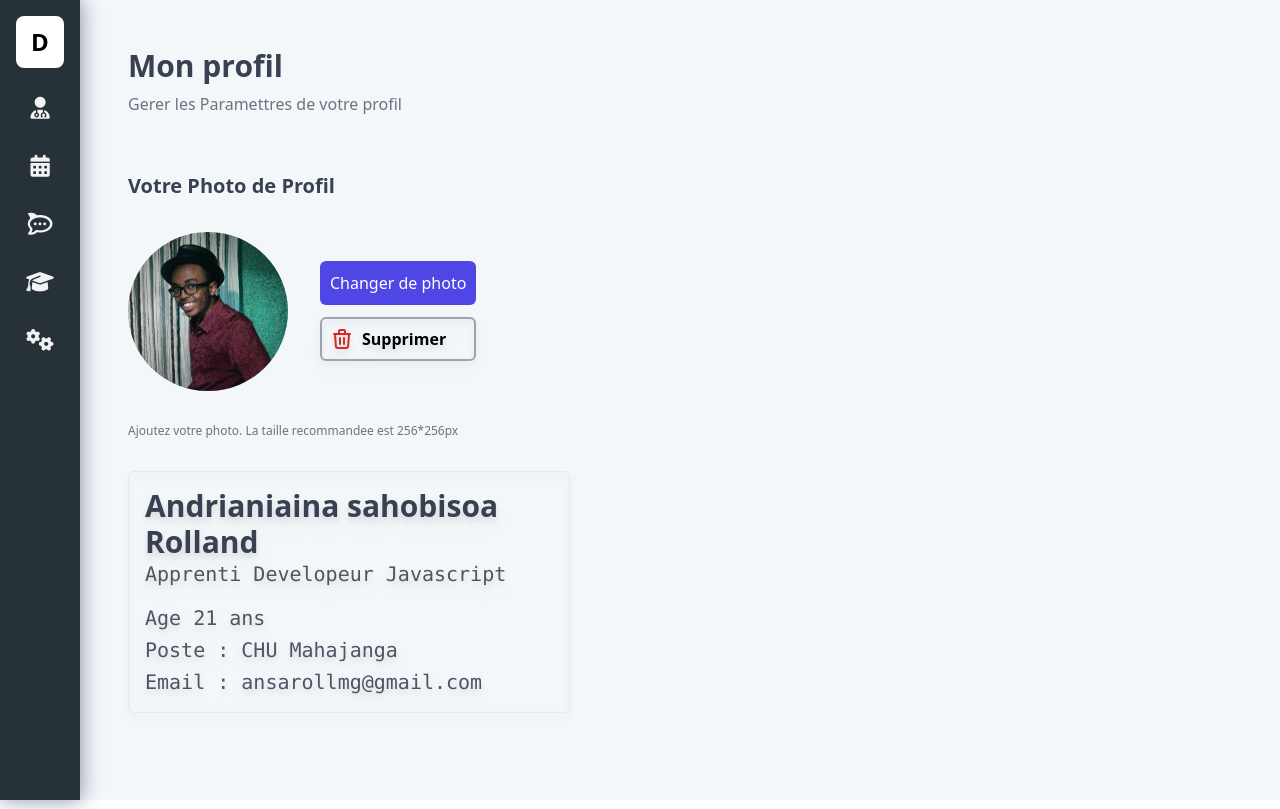
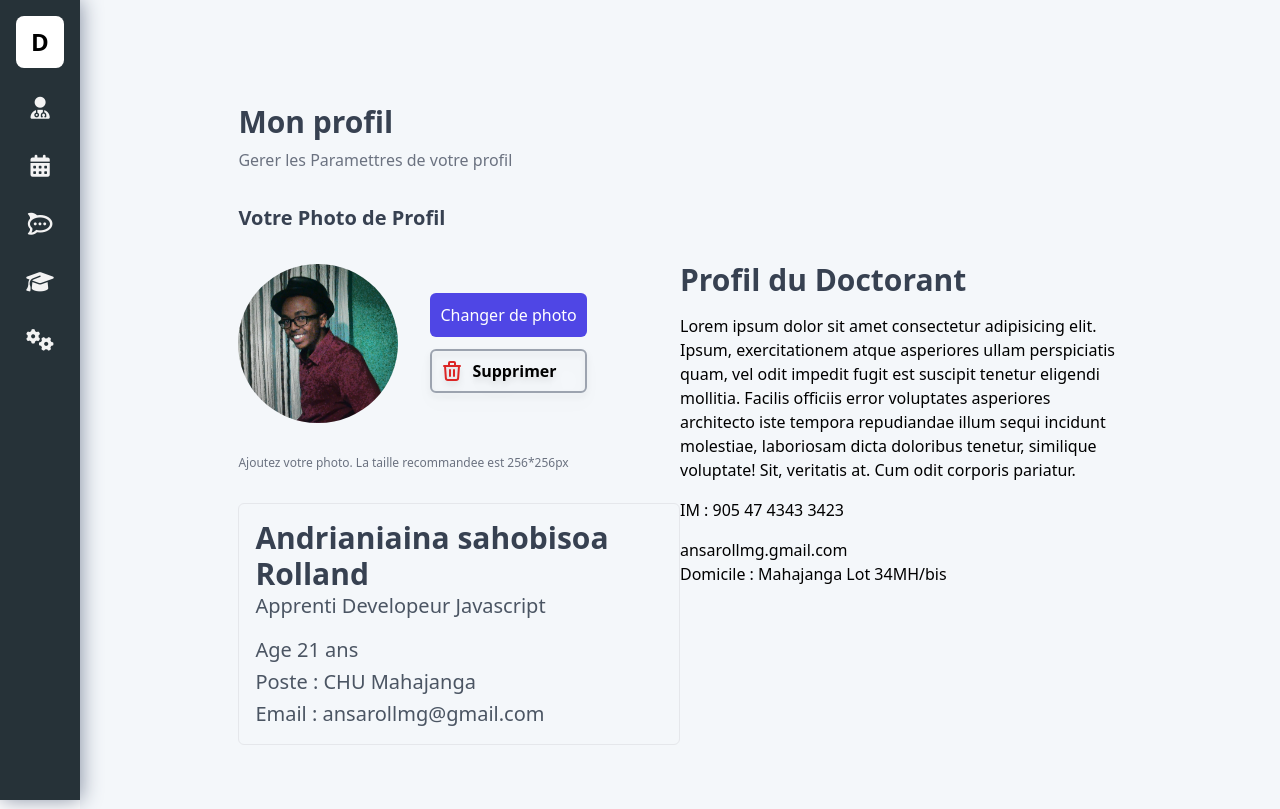
Before and after one commit to ansaroll/SVS_F, an Angular app: page /doctorant in a window 1280 px wide. Built offline with nearby package versions, Linux system fonts and the light colour scheme.

Commit message:
front profil doctorant 1.1

```diff
--- a/package.json
+++ b/package.json
@@ -18,6 +18,8 @@
     "@angular/platform-browser": "~13.2.0",
     "@angular/platform-browser-dynamic": "~13.2.0",
     "@angular/router": "~13.2.0",
+    "angular-calendar": "^0.29.0",
+    "date-fns": "^2.28.0",
     "materialize-css": "^1.0.0-rc.2",
     "rxjs": "~7.5.0",
     "tslib": "^2.3.0",
--- a/src/app/admin/components/body/body.component.scss
+++ b/src/app/admin/components/body/body.component.scss
@@ -1,6 +1,6 @@
 .body{
   width : calc(100% - 5rem);
-  height : 100vh;
+  min-height : 100vh;
   margin-left: 5rem;
   z-index: 0;
   position: relative;
--- a/src/app/admin/components/courses/courses.component.html
+++ b/src/app/admin/components/courses/courses.component.html
@@ -4,14 +4,14 @@
 <div class="pb-16">
   <div class="container m-auto px-6 text-gray-600 md:px-12 xl:px-6">
       <div class="mb-12 space-y-2 text-center">
-        <span class="block w-max mx-auto px-3 py-1.5 border border-green-200 rounded-full bg-green-100 text-green-600">Les Formations</span>
-        <h2 class="text-2xl text-cyan-900 font-bold md:text-4xl">Sharing is Caring</h2>
-        <p class="lg:w-6/12 lg:mx-auto">Quam hic dolore cumque voluptate rerum beatae et quae, tempore sunt, debitis dolorum officia aliquid explicabo? Excepturi, voluptate?</p>
+        <!-- <span class="block w-max mx-auto px-3 py-1.5 border border-green-200 rounded-full bg-green-100 text-green-600">Les Formations</span> -->
+        <h2 class="text-2xl text-cyan-900 font-bold md:text-4xl">Les Formations de l'EAD</h2>
+        <!-- <p class="lg:w-6/12 lg:mx-auto">Quam hic dolore cumque voluptate rerum beatae et quae, tempore sunt, debitis dolorum officia aliquid explicabo? Excepturi, voluptate?</p> -->
       </div>
 
       <div class="grid gap-12 lg:grid-cols-2">
         <div class="p-1 rounded-xl group sm:flex space-x-6 bg-white bg-opacity-50 shadow-xl hover:rounded-2xl">
-          <img src="https://tailus.io/sources/blocks/twocards/preview/images/woman.jpg" alt="art cover" loading="lazy" width="1000" height="667" class="h-56 sm:h-full w-full sm:w-5/12 object-cover object-top rounded-lg transition duration-500 group-hover:rounded-xl">
+          <img src="https://th.bing.com/th/id/R.8864e5f202209ea2e7391f519d96003e?rik=fXphrAYd3jq76g&riu=http%3a%2f%2fwww.hauts-de-france.ars.sante.fr%2fsystem%2ffiles%2f2018-04%2fSTSS+1.png&ehk=Bat1Xfifbq8CFH0Q%2fAZ1tQ8nEvV3xgvOT%2f7prrhM3rk%3d&risl=&pid=ImgRaw&r=0" alt="art cover" loading="lazy" width="1000" height="667" class="h-56 sm:h-full w-full sm:w-5/12 object-cover object-top rounded-lg transition duration-500 group-hover:rounded-xl">
           <div class="sm:w-7/12 pl-0 p-5">
             <div class="space-y-2">
               <div class="space-y-4">
@@ -22,8 +22,9 @@
             </div>
           </div>
         </div>
+
         <div class="p-1 rounded-xl group sm:flex space-x-6 bg-white bg-opacity-50 shadow-xl hover:rounded-2xl">
-          <img src="https://tailus.io/sources/blocks/twocards/preview/images/man.jpg" alt="art cover" loading="lazy" width="1000" height="667" class="h-56 sm:h-full w-full sm:w-5/12 object-cover object-top rounded-lg transition duration-500 group-hover:rounded-xl">
+          <img src="https://th.bing.com/th/id/R.964876ad1991928651a924ca356c76b8?rik=4lXgDV14inUNYw&riu=http%3a%2f%2fextranet.santemonteregie.qc.ca%2fuserfiles%2fimage%2fsante-publique%2fpromotion-prevention%2fN2-180-Promotion-prevention.jpg&ehk=GLChut8KZeTxEtnoUsTWs1PR1N2mMMJvltuwNGdh8Vo%3d&risl=&pid=ImgRaw&r=0" alt="art cover" loading="lazy" width="1000" height="667" class="h-56 sm:h-full w-full sm:w-5/12 object-cover object-top rounded-lg transition duration-500 group-hover:rounded-xl">
           <div class="sm:w-7/12 pl-0 p-5">
             <div class="space-y-2">
               <div class="space-y-4">
@@ -34,8 +35,9 @@
             </div>
           </div>
         </div>
+
         <div class="p-1 rounded-xl group sm:flex space-x-6 bg-white bg-opacity-50 shadow-xl hover:rounded-2xl">
-          <img src="https://tailus.io/sources/blocks/twocards/preview/images/man.jpg" alt="art cover" loading="lazy" width="1000" height="667" class="h-56 sm:h-full w-full sm:w-5/12 object-cover object-top rounded-lg transition duration-500 group-hover:rounded-xl">
+          <img src="https://th.bing.com/th/id/R.f52a72b3723a1073ef558ea5a9c97582?rik=YR%2fy9FhjqW%2b1Aw&pid=ImgRaw&r=0" alt="art cover" loading="lazy" width="1000" height="667" class="h-56 sm:h-full w-full sm:w-5/12 object-cover object-top rounded-lg transition duration-500 group-hover:rounded-xl">
           <div class="sm:w-7/12 pl-0 p-5">
             <div class="space-y-2">
               <div class="space-y-4">
@@ -46,8 +48,35 @@
             </div>
           </div>
         </div>
+
         <div class="p-1 rounded-xl group sm:flex space-x-6 bg-white bg-opacity-50 shadow-xl hover:rounded-2xl">
-          <img src="https://tailus.io/sources/blocks/twocards/preview/images/man.jpg" alt="art cover" loading="lazy" width="1000" height="667" class="h-56 sm:h-full w-full sm:w-5/12 object-cover object-top rounded-lg transition duration-500 group-hover:rounded-xl">
+          <img src="https://th.bing.com/th/id/R.789df646f5d2a448c18eb34e555f8ebb?rik=gxv72hFxEIVgog&pid=ImgRaw&r=0" alt="art cover" loading="lazy" width="1000" height="667" class="h-56 sm:h-full w-full sm:w-5/12 object-cover object-top rounded-lg transition duration-500 group-hover:rounded-xl">
+          <div class="sm:w-7/12 pl-0 p-5">
+            <div class="space-y-2">
+              <div class="space-y-4">
+                <h4 class="text-2xl font-semibold text-cyan-900">Provident de illo eveniet commodi fuga fugiat laboriosam expedita.</h4>
+                <p class="text-gray-600">Laborum saepe laudantium in, voluptates ex placeat quo harum aliquam totam, doloribus eum impedit atque! Temporibus...</p>
+              </div>
+              <a href="www.tailus.io" class="block w-max text-cyan-600">Read more</a>
+            </div>
+          </div>
+        </div>
+
+        <div class="p-1 rounded-xl group sm:flex space-x-6 bg-white bg-opacity-50 shadow-xl hover:rounded-2xl">
+          <img src="https://th.bing.com/th/id/R.cee9ab44a08ed822b87251eb3d536b78?rik=TLr2jRZec%2b49ig&pid=ImgRaw&r=0" alt="art cover" loading="lazy" width="1000" height="667" class="h-56 sm:h-full w-full sm:w-5/12 object-cover object-top rounded-lg transition duration-500 group-hover:rounded-xl">
+          <div class="sm:w-7/12 pl-0 p-5">
+            <div class="space-y-2">
+              <div class="space-y-4">
+                <h4 class="text-2xl font-semibold text-cyan-900">Provident de illo eveniet commodi fuga fugiat laboriosam expedita.</h4>
+                <p class="text-gray-600">Laborum saepe laudantium in, voluptates ex placeat quo harum aliquam totam, doloribus eum impedit atque! Temporibus...</p>
+              </div>
+              <a href="www.tailus.io" class="block w-max text-cyan-600">Read more</a>
+            </div>
+          </div>
+        </div>
+
+        <div class="p-1 rounded-xl group sm:flex space-x-6 bg-white bg-opacity-50 shadow-xl hover:rounded-2xl">
+          <img src="https://th.bing.com/th/id/R.4385cf53fe2ed4014a8cc087ff662610?rik=BCxjI3bBrnDpVQ&pid=ImgRaw&r=0https://tailus.io/sources/blocks/twocards/preview/images/woman.jpg" alt="art cover" loading="lazy" width="1000" height="667" class="h-56 sm:h-full w-full sm:w-5/12 object-cover object-top rounded-lg transition duration-500 group-hover:rounded-xl">
           <div class="sm:w-7/12 pl-0 p-5">
             <div class="space-y-2">
               <div class="space-y-4">
--- a/src/app/doctorant/components/body/body.component.scss
+++ b/src/app/doctorant/components/body/body.component.scss
@@ -1,6 +1,6 @@
 .body{
   width : calc(100% - 5rem);
-  height : 100vh;
+  min-height : 100vh;
   margin-left: 5rem;
   z-index: 0;
   position: relative;
--- a/src/app/doctorant/components/profil/profil.component.html
+++ b/src/app/doctorant/components/profil/profil.component.html
@@ -1,12 +1,14 @@
-<div>
+<div class="pt-12 flex flex-col items-center lg:flex-row pace-x-8 justify-center ">
 
 
-    <div class="space-y-2 pt-12">
-        <h1 class="font-semibold text-3xl text-gray-700">Mon profil</h1>
-        <p class="font-medium text-gray-500">Gerer les Paramettres de votre profil</p>
-    </div>
 
-    <div class="flex flex-col py-4 w-2/5  mt-10 space-y-8">
+  <div class="flex flex-col py-4 w-4/5 lg:w-2/5 mt-10 space-y-8">
+
+      <div class="space-y-2">
+          <h1 class="font-semibold text-3xl text-gray-700">Mon profil</h1>
+          <p class="font-medium text-gray-500">Gerer les Paramettres de votre profil</p>
+      </div>
+
         <h1 class="font-semibold text-xl text-gray-700">Votre Photo de Profil</h1>
         <div class="flex flex-row items-center space-x-8">
             <!-- <picture></picture> not supported by internet explorer -->
@@ -26,12 +28,12 @@
 
         <p class="font-medium text-xs text-gray-500">Ajoutez votre photo. La taille recommandee est 256*256px</p>
 
-        <div class="border space-y-4 p-4 w-full drop-shadow-lg rounded-md">
+        <div class="border space-y-4 p-4 w-full rounded-md">
             <div class="flex flex-col">
                   <p class="font-semibold text-3xl text-gray-700">Andrianiaina sahobisoa Rolland</p>
-                  <p class="text-gray-600 text-xl font-mono"> Apprenti Developeur Javascript </p>
+                  <p class="text-gray-600 text-xl"> Apprenti Developeur Javascript </p>
             </div>
-            <div class="flex flex-col space-y-1 font-mono">
+            <div class="flex flex-col space-y-1">
                 <p class="font-normal text-xl text-gray-600">Age 21 ans</p>
                 <p class="text-xl text-gray-600"> Poste : CHU Mahajanga  </p>
                 <p class="text-xl text-gray-600"> Email : ansarollmg@gmail.com </p>
@@ -40,6 +42,27 @@
 
     </div>
 
+    <div class="float-right  w-4/5 lg:w-2/5 mt-1 space-y-4 py-4 mt-10">
+        <h1 class="font-semibold text-3xl text-gray-700">Profil du Doctorant</h1>
+        <p>
+          Lorem ipsum dolor sit amet consectetur adipisicing elit.
+          Ipsum, exercitationem atque asperiores ullam perspiciatis
+          quam, vel
+          odit impedit fugit est suscipit tenetur eligendi mollitia. Facilis officiis error voluptates asperiores architecto iste tempora repudiandae illum sequi incidunt molestiae, laboriosam dicta
+          doloribus tenetur, similique voluptate! Sit, veritatis at. Cum odit corporis pariatur.
+        </p>
+
+        <div>
+          <p>IM : 905 47 4343 3423</p>
+        </div>
+
+        <div>
+          <p>ansarollmg.gmail.com</p>
+          <p>Domicile : Mahajanga Lot 34MH/bis</p>
+        </div>
+
+    </div>
+
 
 
 
```
Also changed, not shown: 2 other files (tests, documents, lock files or other folders).
